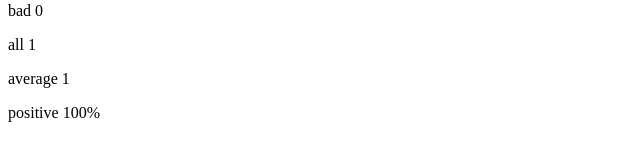
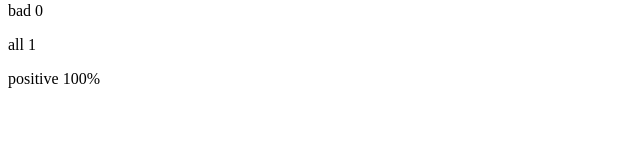
Before and after one commit to Shifardd/my-FSO-solution, a React (Vite) app in the folder part1/unicafe/: page / in a window 1280 px wide. Both pictures are taken after a click on the button "Good". Shown: the part 221-382 px from the top of the page, without its empty margins (0-640 px from the left). Built offline with nearby package versions, Linux system fonts and the light colour scheme.

Commit message:
refactor: add new component to display single statistics and update the return in Statistics component

```diff
--- a/part1/unicafe/src/App.jsx
+++ b/part1/unicafe/src/App.jsx
@@ -19,14 +19,14 @@ const App = () => {
     }
   }
 
-
   return (
     <div>
       <SubTitle title="give feedback" />
       <Button onClick={handleClicks("good")} text="Good" />
       <Button onClick={handleClicks("neutral")} text="Neutral" />
       <Button onClick={handleClicks("bad")} text="Bad" />
-      <Statistics name="statistics" good={good} neutral={neutral} bad={bad} all={total} average={average} positive={positive} />
+      <SubTitle title="statistics" />
+      <Statistics good={good} neutral={neutral} bad={bad} all={total} average={average} positive={positive} />
     </div>
   )
 }
@@ -35,21 +35,24 @@ const Statistics = (props) => {
   if (props.all === 0) {
     return (
       <div>
-        <h2>{props.name}</h2>
         <p>No feedback given</p>
       </div>
     )
   }
   return (
     <div>
-      <h2>{props.name}</h2>
-      <p>good {props.good}</p>
-      <p>neutral {props.neutral}</p>
-      <p>bad {props.bad}</p>
-      <p>all {props.all}</p>
-      <p>average {props.average}</p>
-      <p>positive {props.positive}%</p>
+      <StatisticLine name="good" value={props.good} />
+      <StatisticLine name="neutral" value={props.neutral} />
+      <StatisticLine name="bad" value={props.bad} />
+      <StatisticLine name="all" value={props.average} />
+      <StatisticLine name="positive" value={props.positive + '%'} />
     </div>
+  )
+}
+
+const StatisticLine = ({name, value}) => {
+  return (
+    <p>{name} {value}</p>
   )
 }
 
```
